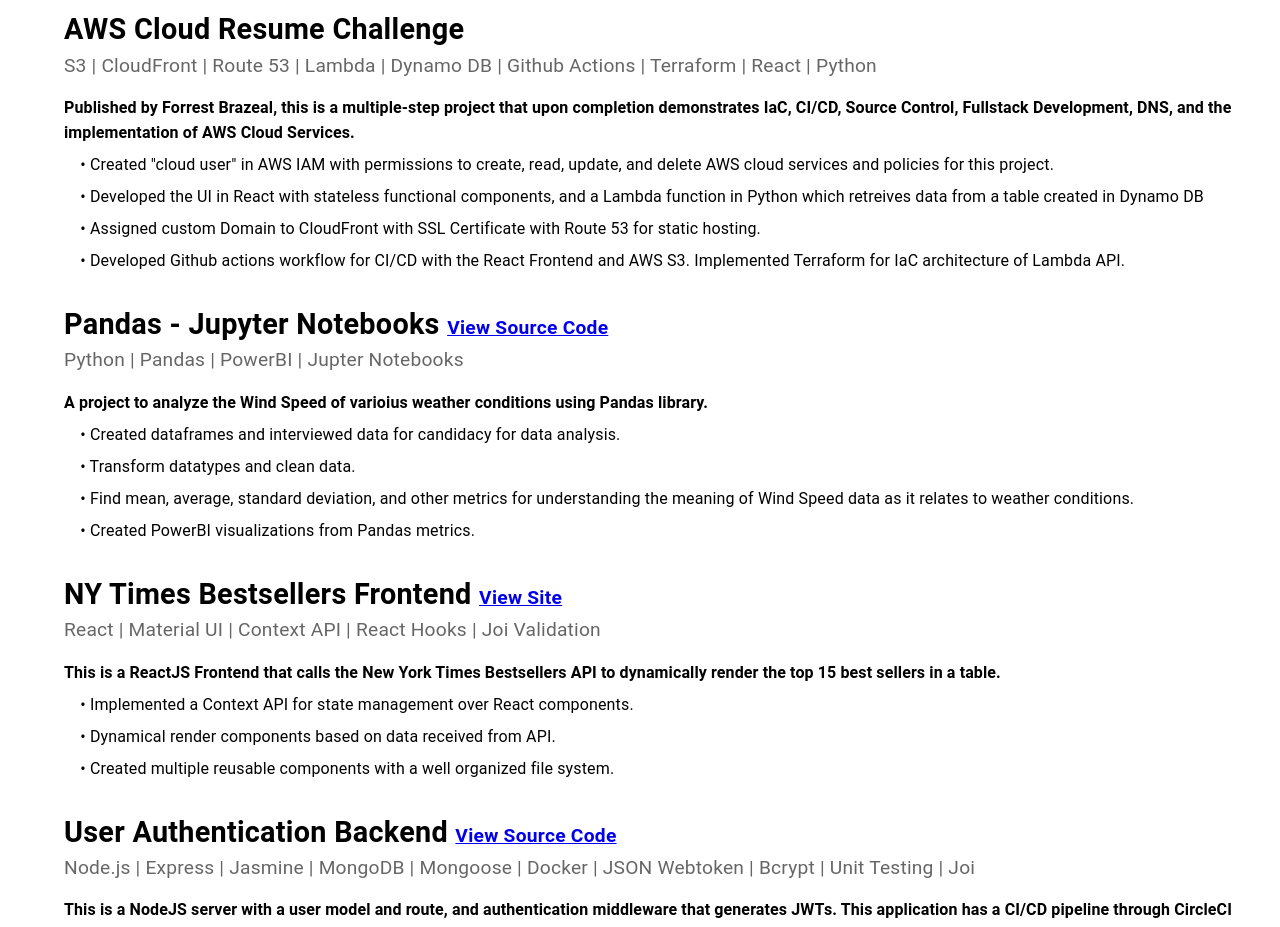
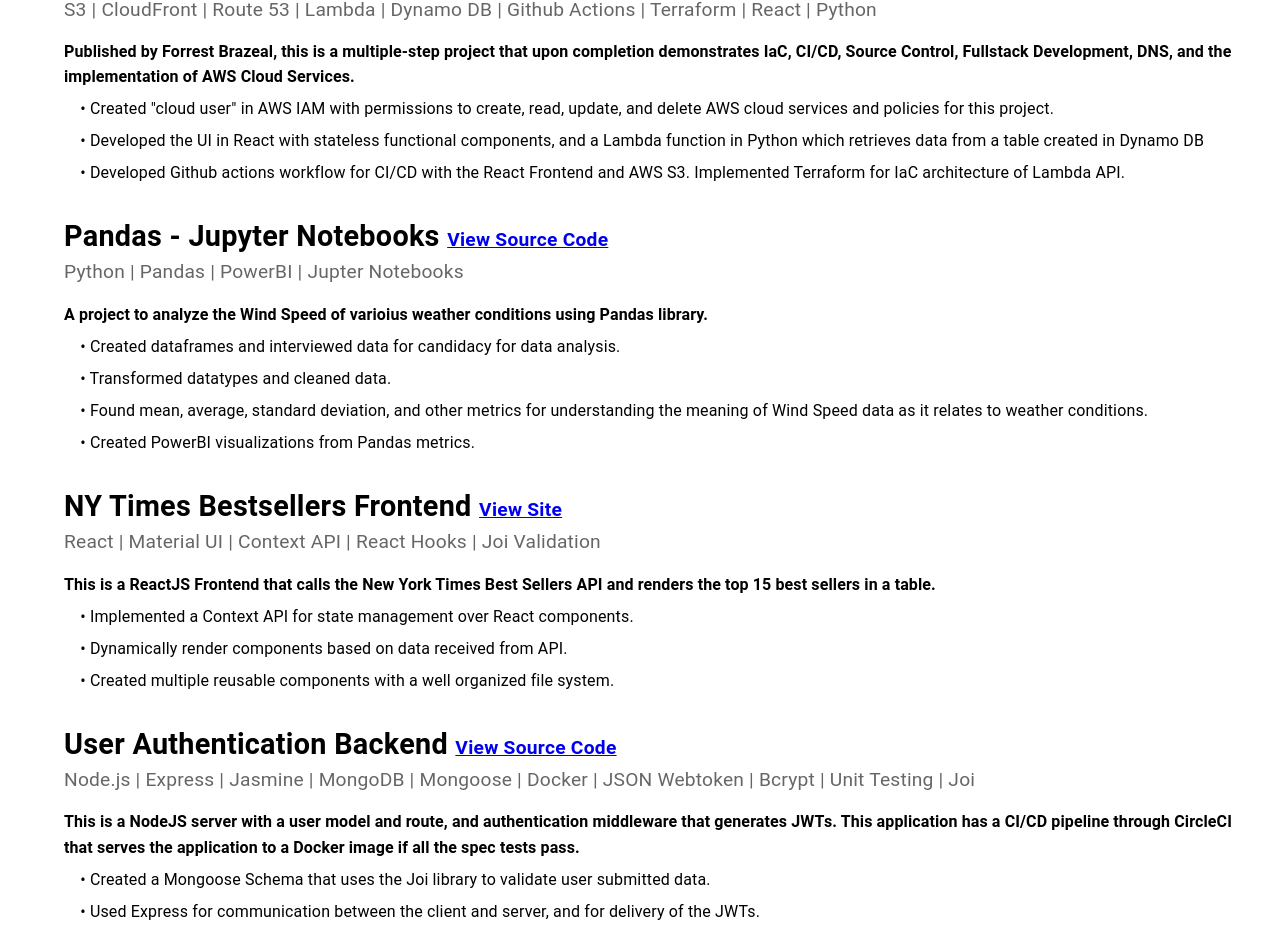
Before and after one commit to rlondon3/cloud_resume, a React (Create React App) app: page / in a window 1280 px wide. Shown: the part 855-1782 px from the top of the page. Built offline with nearby package versions, Linux system fonts and the light colour scheme; no server answers.

Commit message:
fix typos

```diff
--- a/src/Projects/Projects.js
+++ b/src/Projects/Projects.js
@@ -16,8 +16,7 @@
      'Published by Forrest Brazeal, this is a multiple-step project that upon completion demonstrates IaC, CI/CD, Source Control, Fullstack Development, DNS, and the implementation of AWS Cloud Services.',
     accomplishments: [
       'Created "cloud user" in AWS IAM with permissions to create, read, update, and delete AWS cloud services and policies for this project.',
-      'Developed the UI in React with stateless functional components, and a Lambda function in Python which retreives data from a table created in Dynamo DB',
-      'Assigned custom Domain to CloudFront with SSL Certificate with Route 53 for static hosting.',
+      'Developed the UI in React with stateless functional components, and a Lambda function in Python which retrieves data from a table created in Dynamo DB',
       'Developed Github actions workflow for CI/CD with the React Frontend and AWS S3. Implemented Terraform for IaC architecture of Lambda API.'
     ]
   },
@@ -28,8 +27,8 @@
      'A project to analyze the Wind Speed of varioius weather conditions using Pandas library.',
     accomplishments: [
       'Created dataframes and interviewed data for candidacy for data analysis.',
-      'Transform datatypes and clean data.',
-      'Find mean, average, standard deviation, and other metrics for understanding the meaning of Wind Speed data as it relates to weather conditions.',
+      'Transformed datatypes and cleaned data.',
+      'Found mean, average, standard deviation, and other metrics for understanding the meaning of Wind Speed data as it relates to weather conditions.',
       'Created PowerBI visualizations from Pandas metrics.'
     ]
   },
@@ -37,10 +36,10 @@
     comapny: ['NY Times Bestsellers Frontend', ' ', <a href='https://alluring-bears.surge.sh/' style={{ fontSize: '1.2rem'}}>View Site</a>],
     position_dates: ['React | Material UI | Context API | React Hooks | Joi Validation' ],
     project_overview:
-     'This is a ReactJS Frontend that calls the New York Times Bestsellers API to dynamically render the top 15 best sellers in a table.',
+     'This is a ReactJS Frontend that calls the New York Times Best Sellers API and renders the top 15 best sellers in a table.',
     accomplishments: [
       'Implemented a Context API for state management over React components.',
-      'Dynamical render components based on data received from API.',
+      'Dynamically render components based on data received from API.',
       'Created multiple reusable components with a well organized file system.',
     ]
   },
@@ -51,8 +50,8 @@
      'This is a NodeJS server with a user model and route, and authentication middleware that generates JWTs. This application has a CI/CD pipeline through CircleCI that serves the application to a Docker image if all the spec tests pass.',
     accomplishments: [
       'Created a Mongoose Schema that uses the Joi library to validate user submitted data.',
-      'Used Express for request and response between the client and server of the JWTs.',
-      'Spec tests using the Jasmine library for user schema, routes, and authentication middleware.',
+      'Used Express for communication between the client and server, and for delivery of the JWTs.',
+      'Defined spec tests using the Jasmine library for the user schema, routes, and authentication middleware.',
       'CircleCI workflow for CI/CD with Docker Image'
     ]
   },
--- a/src/Work_experience/Work_experience.js
+++ b/src/Work_experience/Work_experience.js
@@ -18,7 +18,6 @@
     accomplishments: [
       'Utilize JavaScript libraries to revamp the user interface of student portfolio data; resulting in an increase in user retention and a 15% decrease in customer support inquiries, as the intuitive and responsive design improved the overall user experience and reduced friction in accessing educational resources.',
       'Collaborated with Senior Developer and built a custom student behavior dashboard to provide behavior analysis and data-driven insights on students. Feedback from teachers was overwhelmingly positive: the dashboard has become a valuable artifact for principals and administration when presenting data findings to their district leaders.',
-      'Collaborated closely with our data analyst team to streamline and clean raw data sets, ensuring the accuracy and reliability of the information used for our analytics.',
       'Refactored core UI from aspx and vanilla JavaScript into React functional components with hooks; dramatically improving the programming logic used to mimic a dynamic web application by eliminating jquery show/hide functions, window.reload, and aspx files.'
     ]
   },
```
Also changed, not shown: 2 other files (tests, documents, lock files or other folders).
